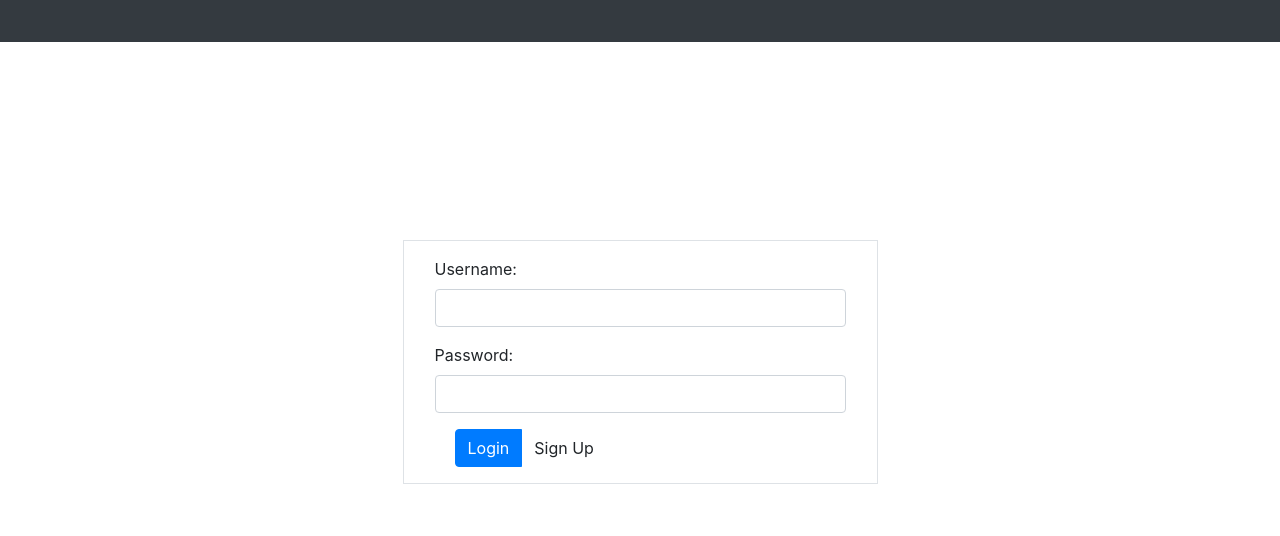
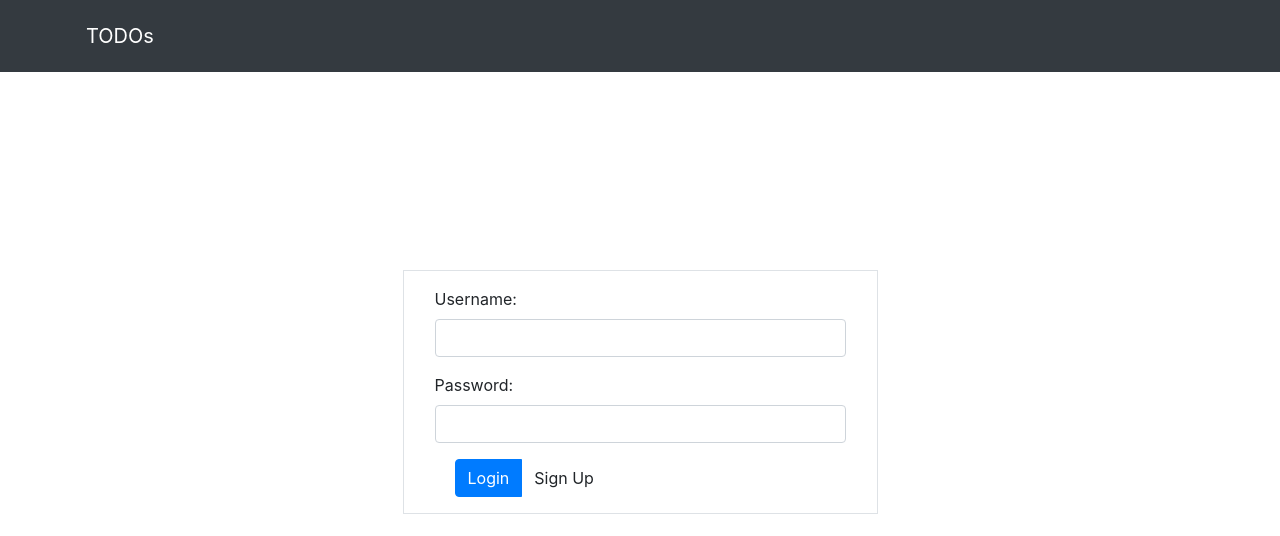
Before and after one commit to stoyanovdmitry/todo-list, an Angular app in the folder frontend-ng/: page /login in a window 1280 px wide. Shown: the top 536 px of the page. Built offline with nearby package versions, Linux system fonts and the light colour scheme.

Commit message:
logo fixed

```diff
--- a/frontend-ng/src/app/app.component.html
+++ b/frontend-ng/src/app/app.component.html
@@ -1,8 +1,8 @@
 <div id="app">
   <header class="bg-dark">
     <nav class="container p-3 navbar navbar-expand-md navbar-dark">
-      <a routerLink="" class="navbar-brand">
-        <span *ngIf="username === null">TODOs</span>
+      <a routerLink="/" class="navbar-brand">
+        <span *ngIf="!username">TODOs</span>
         <span *ngIf="username">{{ username }}</span>
       </a>
       <form *ngIf="username" class="form-inline ml-auto" (ngSubmit)="authorizationService.logout()">
```
